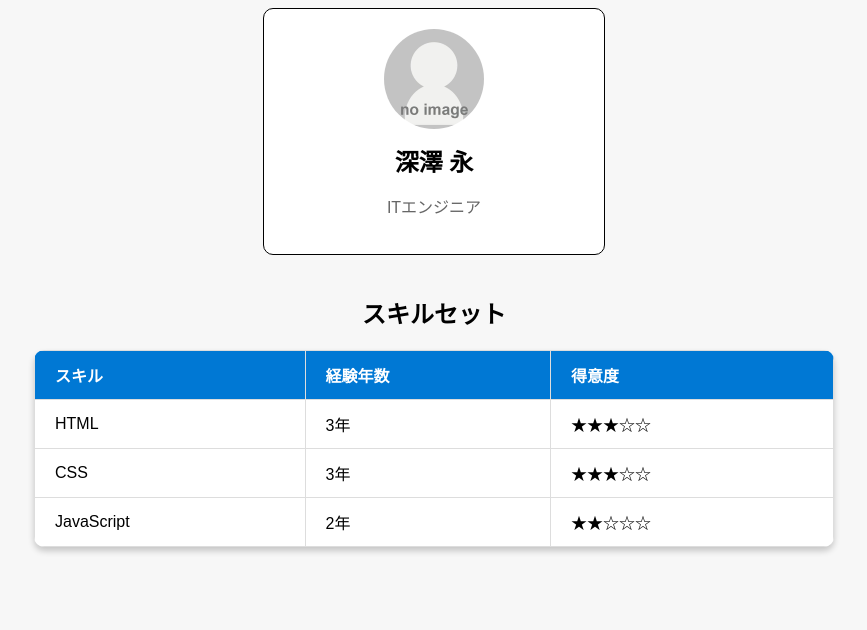
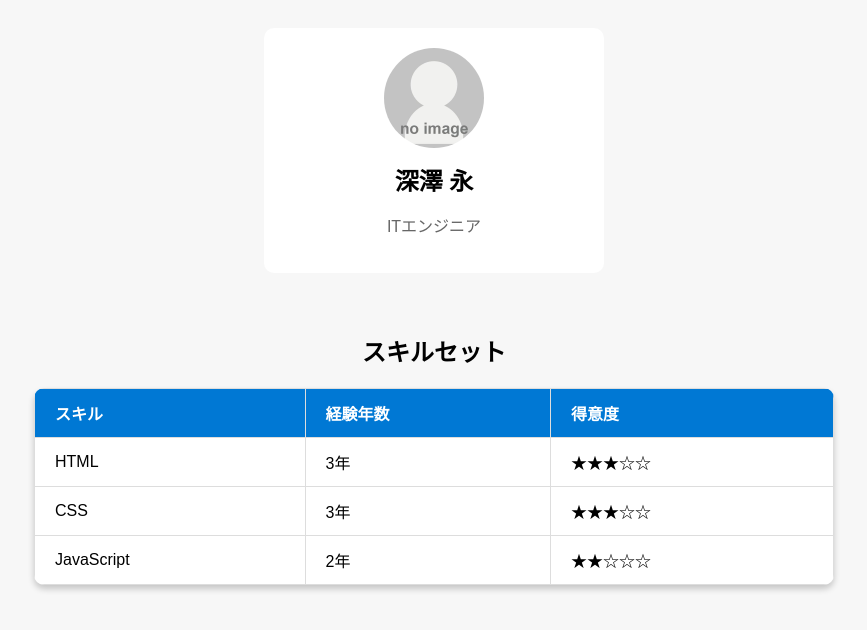
Before and after one commit to H-F025/hellowworld-training, a plain HTML site: page css_assignment/index.html in a window 1280 px wide. Shown: the whole page, without its empty margins (206-1073 px from the left). Drawn offline with Linux system fonts and the light colour scheme.

Commit message:
HTML&CSS総合課題①

```diff
--- a/css_assignment/style.css
+++ b/css_assignment/style.css
@@ -2,15 +2,22 @@ body {
   background-color: #f7f7f7;
   font-family: Arial, sans-serif;
   text-align: center;
+  display: flex;
+  flex-direction: column;
+  align-items: center;
+  justify-content: center;
+}
+
+.container {
+  width: 100%;
 }
 
 .profile {
-  border: 1px solid black;
-  margin: 0 auto 40px;
   background-color: #fff;
   border-radius: 10px;
   padding: 20px;
   width: 300px;
+  margin: 20px auto 60px;
 }
 
 .profile img {
@@ -32,7 +39,7 @@ body {
 .skills {
   width: 80%;
   max-width: 800px;
-  margin: 0 auto;
+  margin: 20px auto;
 }
 
 .skills h2 {
@@ -46,7 +53,6 @@ body {
   box-shadow: 0 4px 6px rgba(0, 0, 0, 0.2);
   border-radius: 10px;
   width: 100%;
-  margin: 0 auto;
   overflow: hidden;
 }
 
@@ -64,3 +70,8 @@ th, td{
 tbody tr:hover {
   background-color: #f2f2f2;
 }
+
+.table-thead,
+.table-tbody {
+  width: 100%;
+}
```
